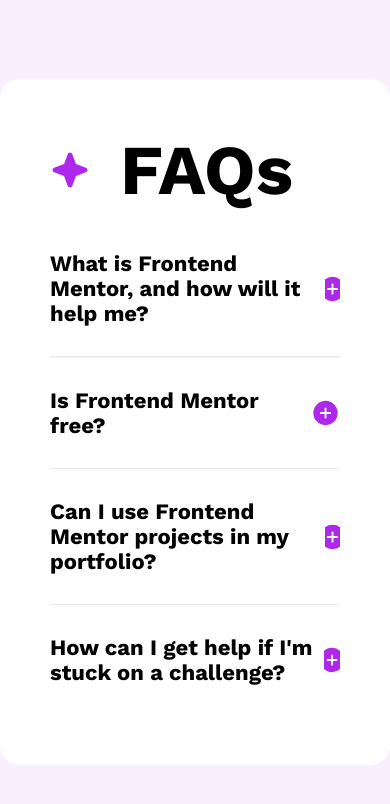
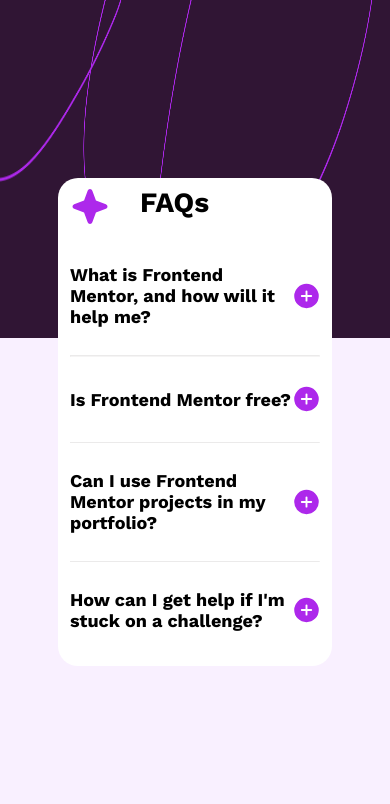
Before and after one commit to MatheusMorilha/faq-accordion-main, a plain HTML site: page index.html in a window 390 px wide. Drawn offline with nearby package versions, Linux system fonts and the light colour scheme.

Commit message:
Responsivo Aplicado

```diff
--- /dev/null
+++ b/@media-query.css
@@ -0,0 +1,60 @@
+@media (max-width: 820px){
+
+    .card{
+        width: 500px;
+        height: auto;
+    }
+}
+
+@media (max-width: 675px){
+    .card{
+        width: 400px;
+        height: auto;
+    }
+}
+
+@media (max-width: 570px){
+    .card{
+        width: 400px;
+    }
+}
+
+@media (max-width: 530px){
+    .card{
+        width: 300px;
+    }
+
+    .logo{
+        width: 100%;
+        gap: 30px;
+        font-size: 20px;
+    }
+
+    .quest>h2{
+        font-size: 18px;
+    }
+
+    .answerBox{
+        font-size: 14px;
+    }
+}
+
+@media (max-width: 430px){
+    .card{
+        width: 250px;
+    }
+
+    .logo{
+        width: 100%;
+        gap: 30px;
+        font-size: 14px;
+    }
+
+    .quest>h2{
+        font-size: 18px;
+    }
+
+    .answerBox{
+        font-size: 14px;
+    }
+}
--- a/index.html
+++ b/index.html
@@ -8,6 +8,7 @@
 
   <link rel="icon" type="image/png" sizes="32x32" href="./assets/images/favicon-32x32.png">
   <link rel="stylesheet" href="style.css">
+  <link rel="stylesheet" href="./@media-query.css">
   <link rel="preconnect" href="https://fonts.googleapis.com">
   <link rel="preconnect" href="https://fonts.gstatic.com" crossorigin>
   <link href="https://fonts.googleapis.com/css2?family=Work+Sans:wght@400;600;700&display=swap" rel="stylesheet">
--- a/style.css
+++ b/style.css
@@ -16,8 +16,8 @@ body{
     align-items: center;
     justify-content: center;
     background-image: url(./assets/images/background-pattern-desktop.png);
-    background-size: 100%;
-    background-position-y: -25%;
+    background-size: 100% 40vh;
+
     background-repeat: no-repeat;
 }
 
@@ -30,7 +30,7 @@ body{
     display: flex;
     flex-direction: column;
     align-items: center;
-    padding: 50px;
+    padding: 2% 3% 2% 3%;
     row-gap: 10px;
 }
 
@@ -77,10 +77,11 @@ body{
     align-items: center;
     justify-content: space-between;
     cursor: pointer;
-    padding: 15px 0px 15px 0px;
+    padding: 5% 0% 5% 0%;
 }
 
 .quest>h2{
+    width: 100%;
     font-size: 22px;
 }
 
```
